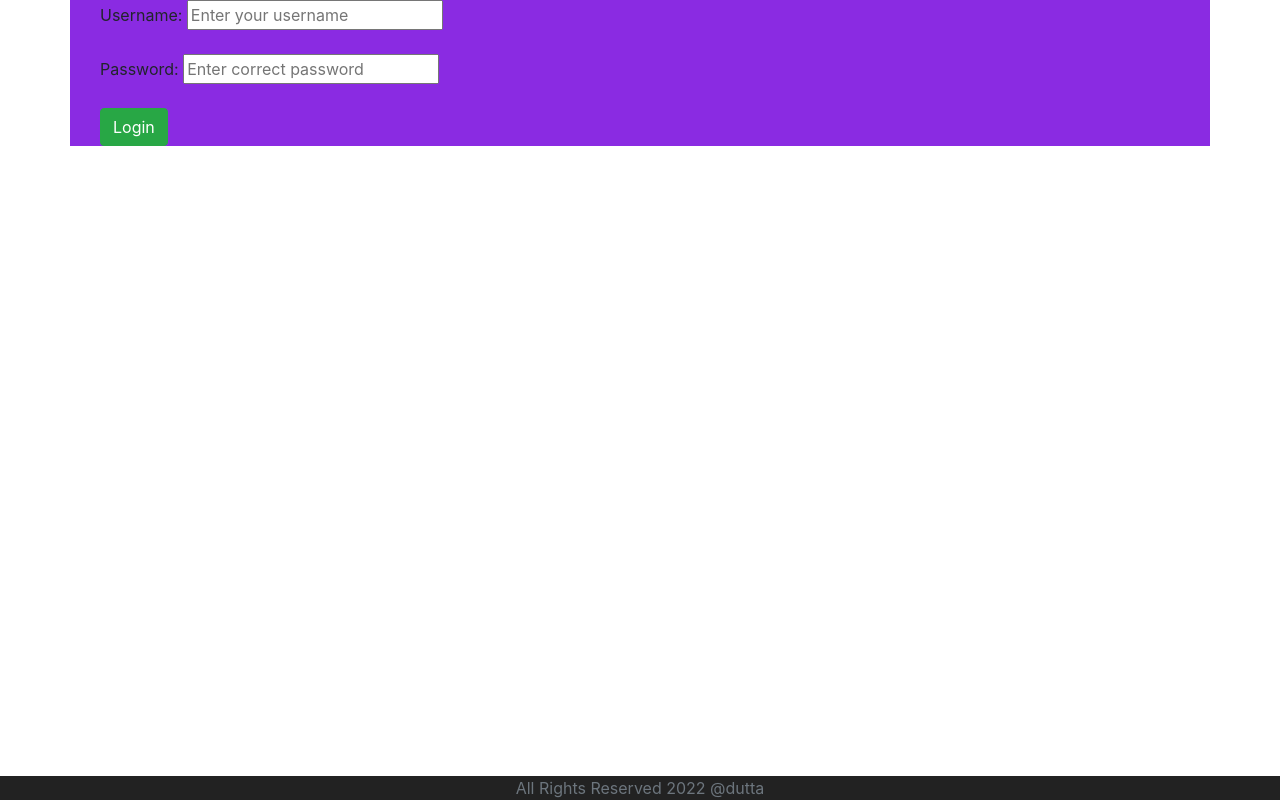
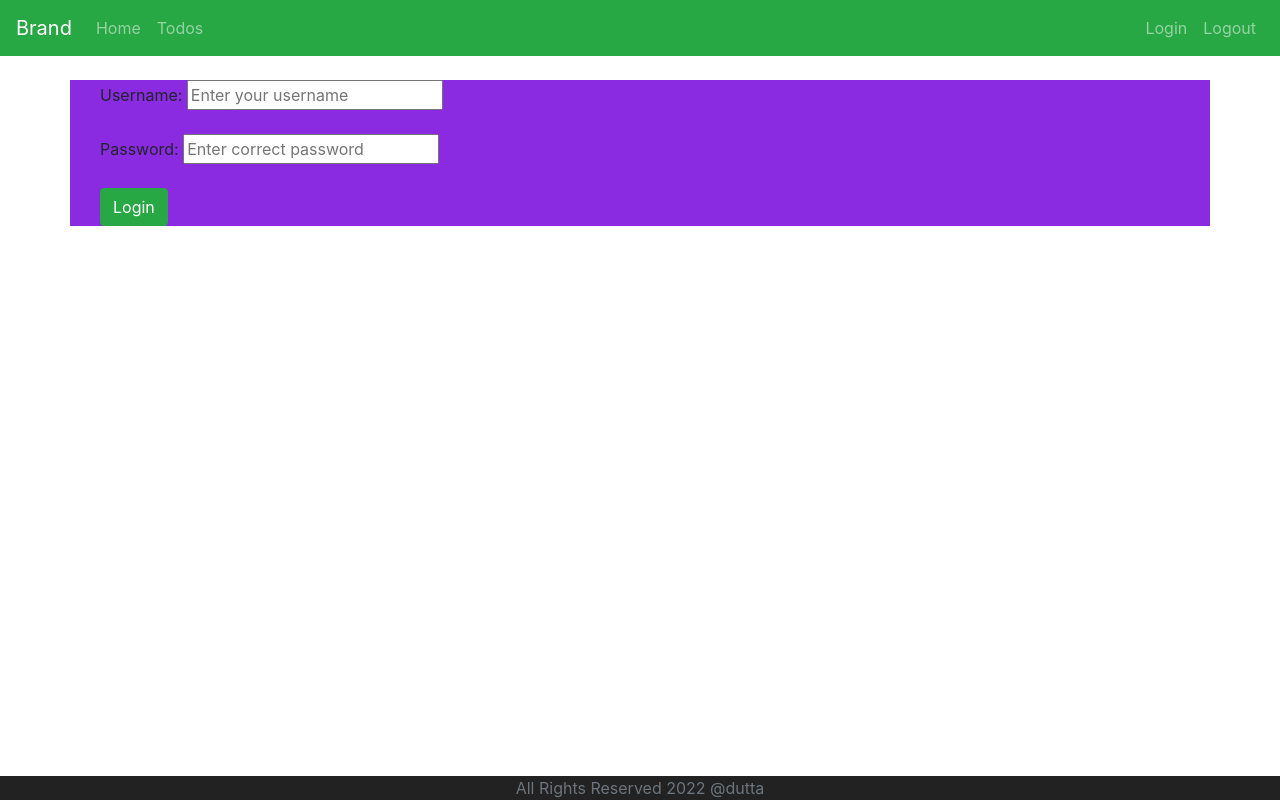
Before and after one commit to pratyashidutta/todo-app-frontend, an Angular app: page / in a window 1280 px wide. Built offline with nearby package versions, Linux system fonts and the light colour scheme.

Commit message:
added menu(home, welcome, login, logout) component for todo

```diff
--- a/src/app/menu/menu.component.html
+++ b/src/app/menu/menu.component.html
@@ -0,0 +1,13 @@
+<header>
+    <nav class="navbar navbar-expand-md bg-success justify-content-center navbar-dark">
+        <ul class="navbar-nav">
+            <div><a class="navbar-brand" routerLink="#">Brand</a></div>
+            <li class="nav-item"><a routerLink="/welcome/12345" class="nav-link">Home</a></li>
+            <li class="nav-item"><a routerLink="/todos" class="nav-link">Todos</a></li>
+        </ul>
+        <ul class="navbar-nav navbar-collapse justify-content-end">
+            <li class="nav-item"><a routerLink="/login" class="nav-link">Login</a></li>
+            <li class="nav-item"><a routerLink="/logout" class="nav-link">Logout</a></li>
+        </ul>
+    </nav>
+</header><br>
```
